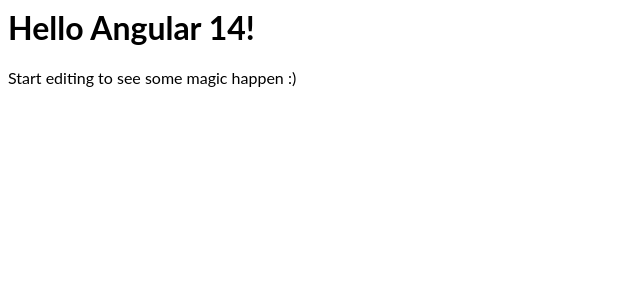
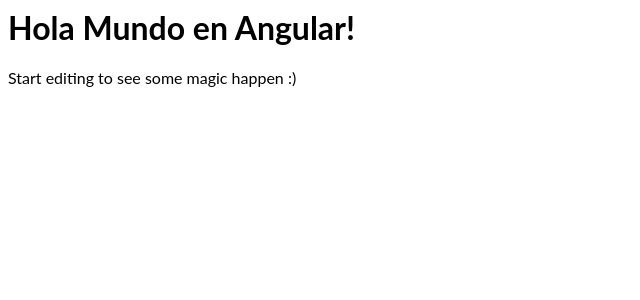
Before and after one commit to TinCodes/tin-angular-class, an Angular app: page / in a window 1280 px wide. Shown: the top 300 px of the page, without its empty margins (0-640 px from the left). Built offline with nearby package versions, Linux system fonts and the light colour scheme.

Commit message:
First commit

```diff
--- a/src/app/hello.component.ts
+++ b/src/app/hello.component.ts
@@ -2,7 +2,7 @@
 
 @Component({
   selector: 'hello',
-  template: `<h1>Hello {{name}}!</h1>`,
+  template: `<h1>Hola Mundo en Angular!</h1>`,
   styles: [`h1 { font-family: Lato; }`]
 })
 export class HelloComponent  {
```
